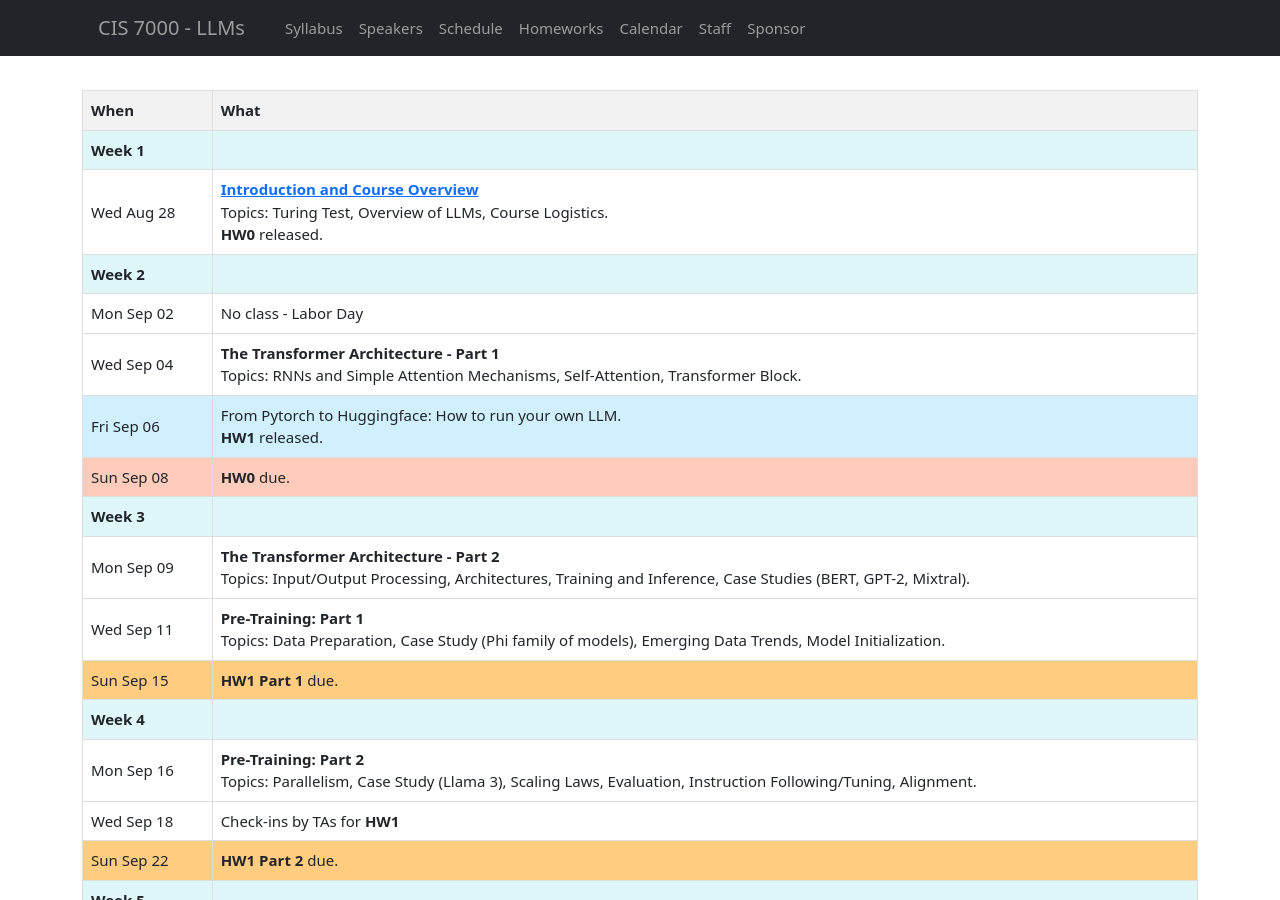
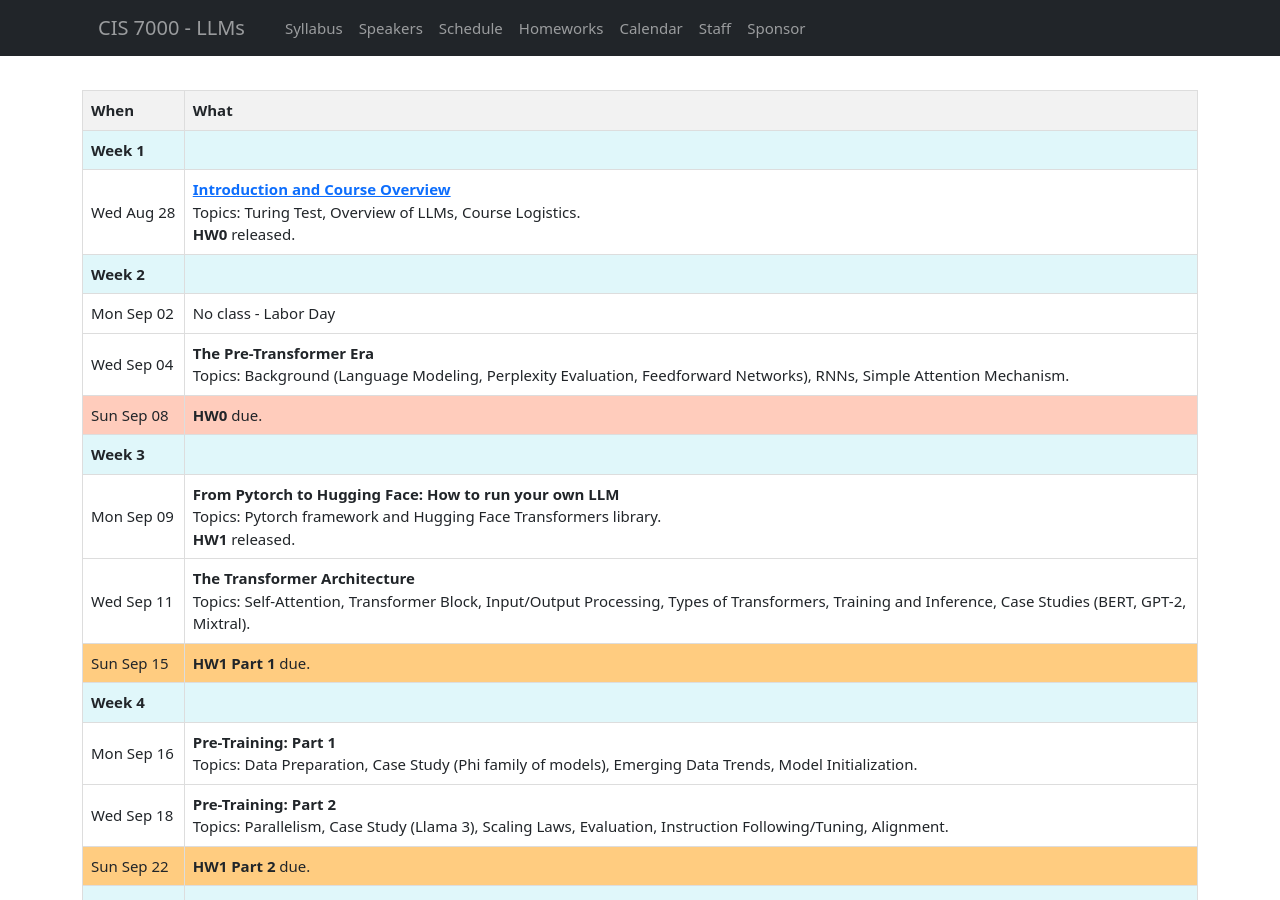
Before and after one commit to llm-class/llm-class.github.io, a Jekyll site: the page built from schedule.html, in a window 1280 px wide and 900 px high. Built offline with Jekyll 4.4.1, drawn with Linux system fonts in a browser that asks for light colours.

Commit message:
adjust schedule to accomodate pre-transformers era lecture

```diff
--- a/_data/schedule.yml
+++ b/_data/schedule.yml
@@ -13,11 +13,8 @@
       details: "No class - Labor Day"
     - date: "Wed Sep 04"
       class: "lecture"
-      topic: "The Transformer Architecture - Part 1"
-      details: "Topics: RNNs and Simple Attention Mechanisms, Self-Attention, Transformer Block."
-    - date: "Fri Sep 06"
-      class: "recitation"
-      details: "From Pytorch to Huggingface: How to run your own LLM. <br> <b>HW1</b> released."
+      topic: "The Pre-Transformer Era"
+      details: "Topics: Background (Language Modeling, Perplexity Evaluation, Feedforward Networks), RNNs, Simple Attention Mechanism."
     - date: "Sun Sep 08"
       class: "work_due"
       details: "<b>HW0</b> due."
@@ -26,12 +23,12 @@
   items:
     - date: "Mon Sep 09"
       class: "lecture"
-      topic: "The Transformer Architecture - Part 2"
-      details: "Topics: Input/Output Processing, Architectures, Training and Inference, Case Studies (BERT, GPT-2, Mixtral)."
+      topic: "From Pytorch to Hugging Face: How to run your own LLM"
+      details: "Topics: Pytorch framework and Hugging Face Transformers library. <br> <b>HW1</b> released."
     - date: "Wed Sep 11"
       class: "lecture"
-      topic: "Pre-Training: Part 1"
-      details: "Topics: Data Preparation, Case Study (Phi family of models), Emerging Data Trends, Model Initialization."
+      topic: "The Transformer Architecture"
+      details: "Topics: Self-Attention, Transformer Block, Input/Output Processing, Types of Transformers, Training and Inference, Case Studies (BERT, GPT-2, Mixtral)."
     - date: "Sun Sep 15"
       class: "sub_deadline"
       details: "<b>HW1 Part 1</b> due."
@@ -40,11 +37,12 @@
   items:
     - date: "Mon Sep 16"
       class: "lecture"
+      topic: "Pre-Training: Part 1"
+      details: "Topics: Data Preparation, Case Study (Phi family of models), Emerging Data Trends, Model Initialization."
+    - date: "Wed Sep 18"
+      class: "lecture"
       topic: "Pre-Training: Part 2"
       details: "Topics: Parallelism, Case Study (Llama 3), Scaling Laws, Evaluation, Instruction Following/Tuning, Alignment."
-    - date: "Wed Sep 18"
-      class: "lecture"
-      details: "Check-ins by TAs for <b>HW1</b>"
     - date: "Sun Sep 22"
       class: "sub_deadline"
       details: "<b>HW1 Part 2</b> due."
```
